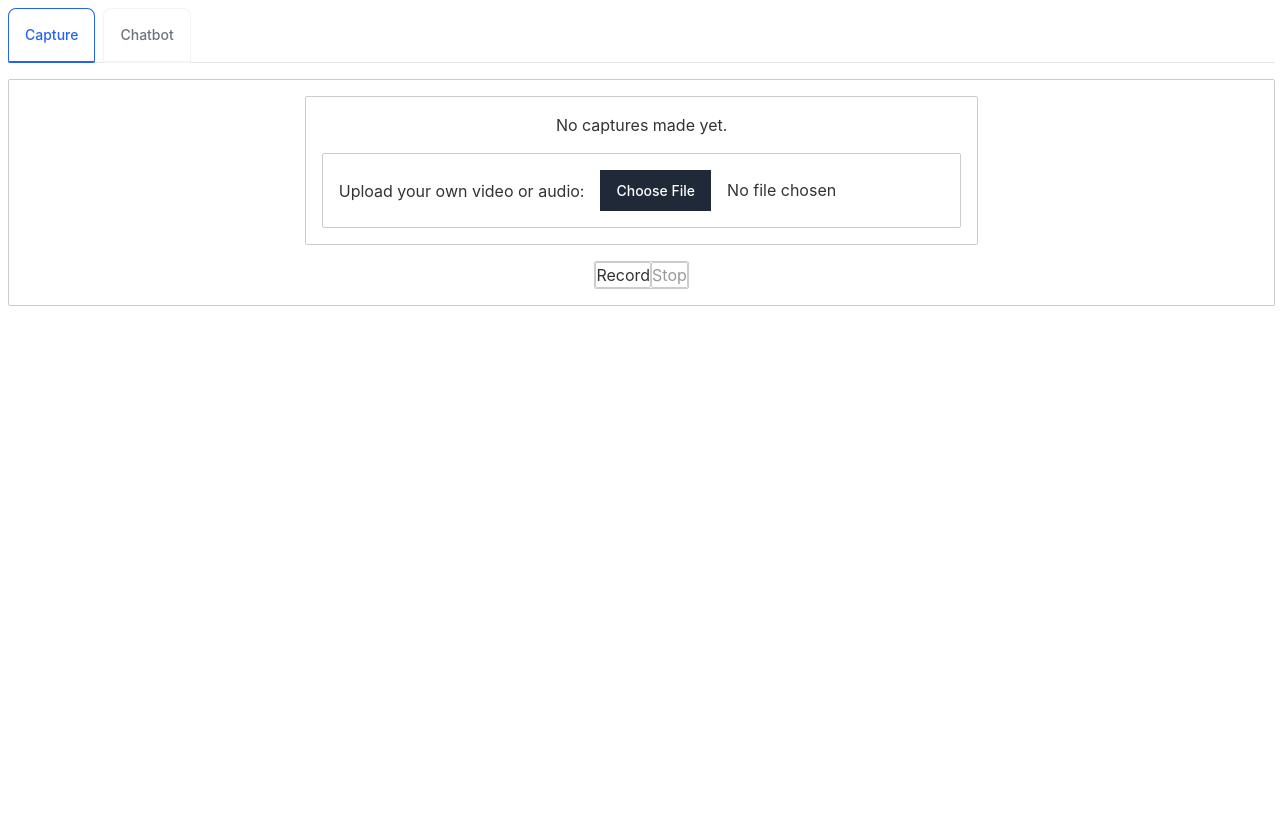
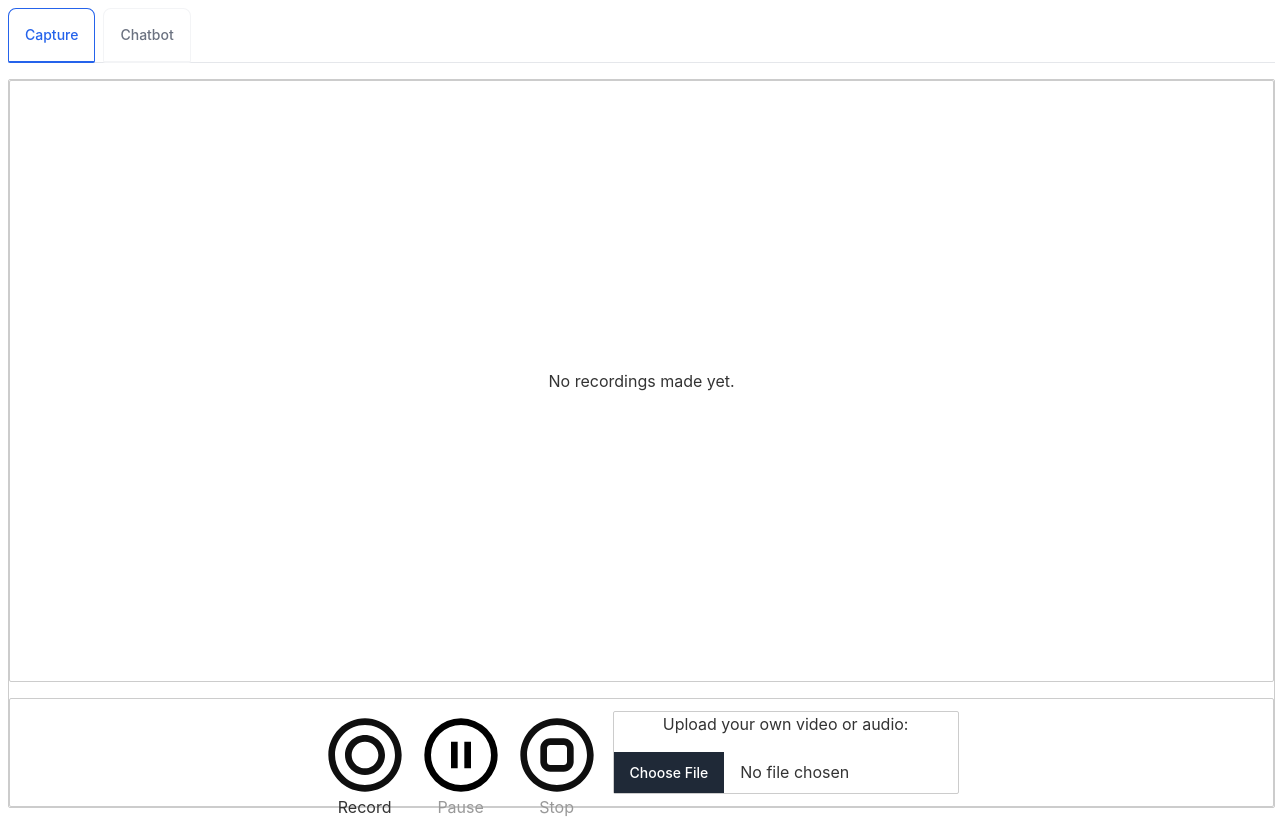
Before and after one commit to rgga-16/genai-feedback-tracker, a Svelte app in the folder client/: page / in a window 1280 px wide. Built offline with nearby package versions, Linux system fonts and the light colour scheme.

Commit message:
fixed styling

```diff
--- a/client/public/global.css
+++ b/client/public/global.css
@@ -89,6 +89,9 @@ main{
 
 .spaced {
 	gap: 1rem;
+}
+
+.padded {
 	padding: 1rem;
 }
 
@@ -100,3 +103,10 @@ main{
 	border: 1px solid #ccc;
 	border-radius: 2px;
 }
+
+.logo {
+	width:5rem;
+	height:5rem;
+	align-items: center;
+	justify-content: center;
+}
--- a/client/src/App.svelte
+++ b/client/src/App.svelte
@@ -19,22 +19,23 @@
 			</li>
 		</ul>
 	</div>
-	<div id="default-tab-content">
-		<div class="hidden rounded-lg bg-white " id="capture" role="tabpanel" aria-labelledby="capture-tab">
+	<div id="default-tab-content" class="bordered" style="position:relative; height:92%; width:auto;" >
+		<div class="hidden rounded-lg bg-white tab-content" id="capture" role="tabpanel" aria-labelledby="capture-tab" >
 			<Capture bind:recordings={recordings} />
 		</div>
 
 
-		<div class="hidden rounded-lg bg-white " id="chatbot" role="tabpanel" aria-labelledby="chatbot-tab">
+		<div class="hidden rounded-lg bg-white tab-content" id="chatbot" role="tabpanel" aria-labelledby="chatbot-tab" >
 			<Chatbot bind:recordings={recordings} />
 		</div>
 	</div>
 </main>
 
 <style>
-	div#chatbot {
+
+	.tab-content{
 		height: 100%;
-		width:100%;
+		width:auto;
 	}
 
 </style>
--- a/client/src/components/Capture.svelte
+++ b/client/src/components/Capture.svelte
@@ -129,12 +129,16 @@
 
     async function sendVideoToServer(videoBlobs) {
 
-        // const vidblob = new Blob(videoBlobs, {type: 'video/webm'});
-        const vidblob = videoBlobs[0]; // workaround to resolve the following bug where creating a new Blob from videoBlobs ends up being empty.
+        const vidblob = new Blob(videoBlobs, {type: 'video/webm'});
+        // let vidblob = videoBlobs[0]; // workaround to resolve the following bug where creating a new Blob from videoBlobs ends up being empty.
 
         console.log("video blobs", {videoBlobs, vidblob});
         let data = new FormData();
         data.append('file', vidblob);
+
+        if(vidblob.length === 0 || !vidblob) {
+            return null;
+        }
 
         const response = await fetch('/download_screen', {
             method: 'POST',
@@ -143,7 +147,8 @@
         if(!response.ok) {
             micPath = null;
             videoPath = null;
-            throw new Error('Failed to send video to server');
+            // throw new Error('Failed to send video to server');
+            console.log('Failed to send video to server');
         } else {
             const json = await response.json();
             videoPath = json["filepath"];
@@ -175,7 +180,7 @@
         videoStream.getTracks().forEach(track => track.stop());
         micStream.getTracks().forEach(track => track.stop());
 
-
+        videoPath = await sendVideoToServer(videoChunks); //Bug workaround: Do this for the first time because newly created vidblob is empty during first time.
         videoPath = await sendVideoToServer(videoChunks);
         videoChunks = [];
         let videoSrc = await fetchVideo(videoPath);
@@ -193,15 +198,23 @@
     }
 
     function pauseRecording() {
-        alert('pause recording');
+
         is_recording=false;
         is_paused=true;
+
+        videoRecorder.pause();
+        micRecorder.pause();
+
+
     }
 
     function resumeRecording() {
-        alert('resume recording');
+
         is_recording=true;
         is_paused=false;
+
+        videoRecorder.resume();
+        micRecorder.resume();
     }
 
     async function extractAudioFromVideo(videoFile) {
@@ -253,7 +266,7 @@
                     let micSrc = await fetchAudio(micPath);
                     let transcript = await transcribeMic(micPath);
 
-                    let frames = await extractFrames(videoPath, transcript);
+                    // let frames = await extractFrames(videoPath, transcript);
 
                     let newRecording = {video: videoSrc, audio: micSrc, transcription: transcript};
                     recordings = [...recordings, newRecording];
@@ -293,52 +306,103 @@
 </script>
 
 
-<div class="column centered spaced bordered">
-    <div id="recordings-panel" class="column centered spaced bordered">
+<div class="column centered spaced" id="capture-page">
+    <div id="recordings-panel" class="spaced padded bordered {recordings.length > 0 ? "grid" : "column centered"}" >
         {#if recordings.length > 0}
             {#each recordings as recording, i}
-                <div class="row centered space">
-                    <span >Recording {i+1}</span>
-                    <div class="column centered space">
+                <div class="column centered spaced bordered">
+                    <span> <strong> Recording {i+1} </strong></span>
                     {#if recording.video}
                         <video src={recording.video} controls></video>
+                    {:else}
+                        <span> No video available </span>
                     {/if}
                     {#if recording.audio}
                         <audio src={recording.audio} controls></audio>
+                    {:else}
+                        <span> No audio available </span>
                     {/if}
-                    </div>
+                    {#if recording.transcription}
                         <button on:click|preventDefault={()=>viewTranscript(recording.transcription)}> View Transcript </button>
+                    {:else}
+                        <span> No transcription available </span>
+                    {/if}
                 </div>
             {/each}
         {:else}
-            <p >No captures made yet.</p>
+            <p >No recordings made yet.</p>
         {/if}
-        <div class="row centered spaced bordered">
+    </div>
+
+    <div id='action-panel' class="row centered spaced padded bordered">
+
+        <button class="action-button" on:click={startRecording} disabled={is_recording || is_paused}>
+            <img src="./logos/record-video-svgrepo-com.svg" alt="Start recording" class="logo">
+            Record
+        </button>
+        {#if is_paused}
+            <button class="action-button" on:click={() => resumeRecording()} disabled={!is_paused}>
+                <svg xmlns="http://www.w3.org/2000/svg" viewBox="0 0 24 24" fill="none" stroke="currentColor" stroke-width="2" stroke-linecap="round" stroke-linejoin="round" class="feather feather-play logo" style="border-radius: 50%; padding: 5px; background-color: #fff;">
+                    <polygon points="5 3 19 12 5 21 5 3"></polygon>
+                </svg>
+                Resume
+            </button>
+        {:else}
+            <button class="action-button" on:click={() => pauseRecording()} disabled={!is_recording || is_paused}>
+                <img src="./logos/pause-circle-svgrepo-com.svg" alt="Pause recording" class="logo">
+                Pause
+            </button>
+        {/if}
+        <button class="action-button" on:click={() => stopRecording()} disabled={!is_recording && !is_paused}>
+            <img src="./logos/record-video-stop-svgrepo-com.svg" alt="Stop recording" class="logo">
+            Stop
+        </button>
+
+        <div class="column centered spaced bordered">
             <label >Upload your own video or audio: </label>
             <input bind:files type="file" id="file_upload" accept="video/*, audio/*" on:change={()=>handleFilesUpload()}/>
-
         </div>
     </div>
-
-    <div id='action-panel' class="row centered space bordered">
-
-        <button on:click={startRecording} disabled={is_recording || is_paused}>Record</button>
-        <!-- {#if is_paused}
-            <button class="dark:text-gray-400" on:click={() => resumeRecording()} disabled={!is_paused}>Resume</button>
-        {:else}
-            <button class="dark:text-gray-400" on:click={() => pauseRecording()} disabled={!is_recording || is_paused}>Pause</button>
-        {/if} -->
-        <button on:click={() => stopRecording()} disabled={!is_recording && !is_paused}>Stop</button>
-    </div>
-
 </div>
 
 <style>
 
+    #capture-page {
+        position: relative;
+        height:100%;
+        width:auto;
+    }
+
+    #recordings-panel {
+        position: relative;
+        height: 85%;
+        width: 100%;
+    }
+
+    #action-panel {
+        position: relative;
+        height: 15%;
+        width: 100%;
+    }
+
     video {
-        height: 15%;
+        height: 40%;
         max-height: 200px;
+        width: 100%;
+    }
+
+
+    .action-button{
+        height: 100%;
         width: auto;
+        border: 0 none;
+    }
+
+    .grid {
+        display: grid;
+        grid-template-columns: repeat(3, 1fr);
+        grid-gap: 10px;
+
     }
 
 
--- a/client/src/components/Chatbot.svelte
+++ b/client/src/components/Chatbot.svelte
@@ -75,34 +75,41 @@
 
 </script>
 
-<div class="column centered spaced bordered" style="position:relative; height:100%;">
+<div id="chatbot-page" class="column centered spaced" style="position:relative; height:100%;">
     {#if !(is_enabled)}
-        {#if recordings.length > 0}
         <h3> <b> Recordings </b> </h3>
         <p> Please select recordings to add into chatbot </p>
+        <div id="recordings-panel" class="spaced padded bordered {recordings.length > 0 ? "grid" : "column centered"}">
+            {#if recordings.length > 0}
                 {#each recordings as recording, i}
+                    <div id="recording" class="column centered spaced bordered padded" class:selected = {selected_recordings.includes(recording)}>
                         <label>
-                    <div id="recording" class="row centered spaced" class:selected = {selected_recordings.includes(recording)}>
-                        Recording {i+1}:
-                        <!-- <video class="rounded-lg" controls>
-                            <source src={recording.video} type="video/mp4">
-                            Your browser does not support the video tag.
-                        </video> -->
-                        <audio class="rounded-lg" controls>
-                            <source src={recording.audio} type="audio/webm">
-                        </audio>
-                        <!-- <p class="centered"> {recording.transcription} </p> -->
-                    </div>
+                        <span> <strong> Recording {i+1} </strong></span>
+                        {#if recording.video}
+                            <video src={recording.video} controls></video>
+                        {:else}
+                            <span> No video available </span>
+                        {/if}
+                        {#if recording.audio}
+                            <audio src={recording.audio} controls></audio>
+                        {:else}
+                            <span> No audio available </span>
+                        {/if}
                         <input type="checkbox" bind:group={selected_recordings} value={recording} />
                         </label>
+                        {#if recording.transcription}
                             <button on:click|preventDefault={()=>viewTranscript(recording.transcription)}> View Transcript </button>
+                        {:else}
+                            <span> No transcription available </span>
+                        {/if}
+                    </div>
                 {/each}
-
-            <button disabled={selected_recordings.length <= 0} on:click|preventDefault={()=>startChatbot()}> Start Chatbot </button>
 
             {:else}
                 <p class="centered"> No recordings added yet. Make or add your own recordings in the Capture Panel. </p>
             {/if}
+        </div>
+        <button disabled={selected_recordings.length <= 0} on:click|preventDefault={()=>startChatbot()}> Start Chatbot </button>
     {:else}
         <h3> <b> Chatbot </b> </h3>
         <div id="messages" class="column spaced bordered">
@@ -127,12 +134,32 @@
 
 
 <style>
+
+    #chatbot-page {
+        position: relative;
+        height: 100%;
+        width: auto;
+    }
+
+    #recordings-panel {
+        position: relative;
+        height: 85%;
+        width: 100%;
+    }
+
     #messages{
         justify-content: flex-start;
         align-items: flex-start;
         overflow-y:auto;
         width: 100%;
         height: 82%;
+    }
+
+    .grid {
+        display: grid;
+        grid-template-columns: repeat(3, 1fr);
+        grid-gap: 10px;
+
     }
 
     #input {
```
Lines whose indentation alone changed are shown as unchanged.
